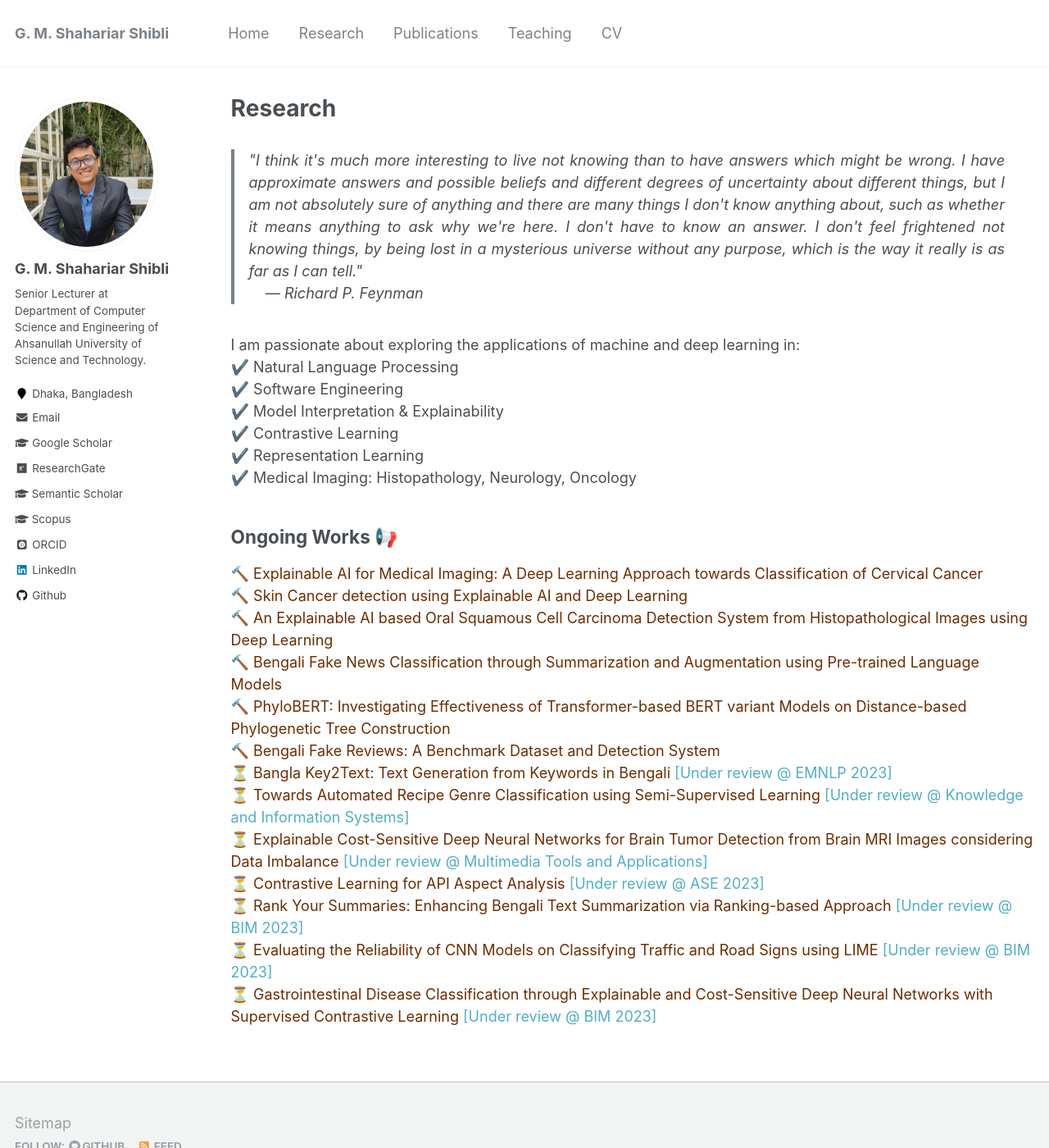
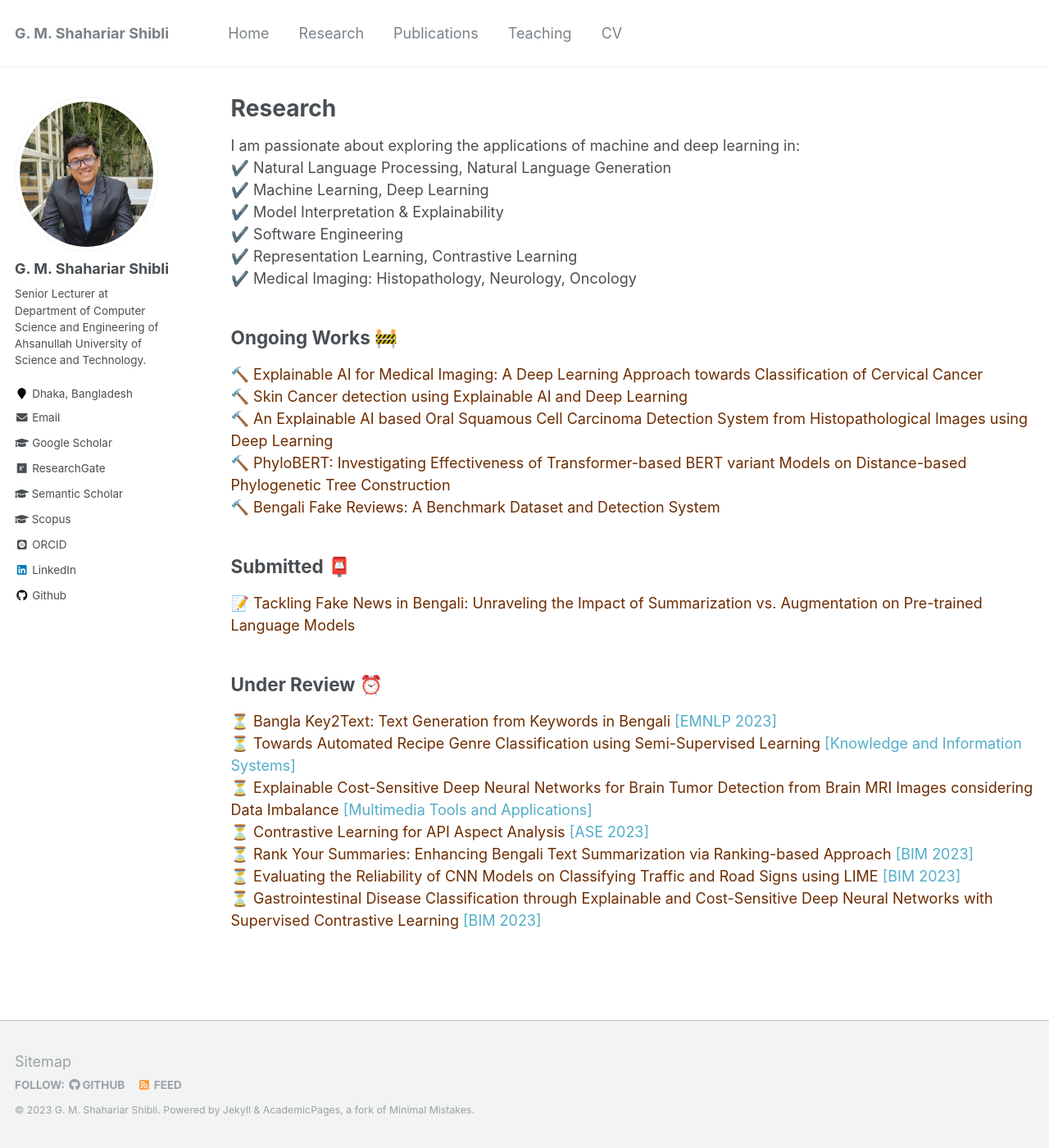
Before and after one commit to shahariar-shibli/shahariar-shibli.github.io, a Jekyll site: the page built from _pages/research.md, in a window 1280 px wide and 1400 px high. Shown: the whole window at 82% size. Built offline with Jekyll 4.4.1, drawn with Linux system fonts in a browser that asks for light colours; some web fonts are replaced.

Commit message:
Update research.md

```diff
--- a/_pages/research.md
+++ b/_pages/research.md
@@ -5,34 +5,30 @@ permalink: /research/
 author_profile: true
 ---
 
-> <p style="text-align:justify">"I think it's much more interesting to live not knowing than to have answers which might be wrong.
-I have approximate answers and possible beliefs and different degrees of uncertainty about different things,
-but I am not absolutely sure of anything and there are many things I don't know anything about,
-such as whether it means anything to ask why we're here. I don't have to know an answer.
-I don't feel frightened not knowing things, by being lost in a mysterious universe without any purpose,
- which is the way it really is as far as I can tell."<br>
- &nbsp;&nbsp;&nbsp; ― Richard P. Feynman</p>
-
 I am passionate about exploring the applications of machine and deep learning in:<br>
-✔️ Natural Language Processing <br>
+✔️ Natural Language Processing, Natural Language Generation <br>
+✔️ Machine Learning, Deep Learning <br>
+✔️ Model Interpretation & Explainability <br>
 ✔️ Software Engineering <br>
-✔️ Model Interpretation & Explainability <br>
-✔️ Contrastive Learning <br>
-✔️ Representation Learning <br>
+✔️ Representation Learning, Contrastive Learning <br>
 ✔️ Medical Imaging: Histopathology, Neurology, Oncology <br>
 
 
-## Ongoing Works 📢
+## Ongoing Works 🚧
 🔨 <span style="color:#6E2C00">Explainable AI for Medical Imaging: A Deep Learning Approach towards Classification of Cervical Cancer</span><br>
 🔨 <span style="color:#6E2C00">Skin Cancer detection using Explainable AI and Deep Learning</span><br>
 🔨 <span style="color:#6E2C00">An Explainable AI based Oral Squamous Cell Carcinoma Detection System from Histopathological Images using Deep Learning</span><br>
-🔨 <span style="color:#6E2C00">Bengali Fake News Classification through Summarization and Augmentation using Pre-trained Language Models</span><br>
 🔨 <span style="color:#6E2C00">PhyloBERT: Investigating Effectiveness of Transformer-based BERT variant Models on Distance-based Phylogenetic Tree Construction</span><br>
 🔨 <span style="color:#6E2C00">Bengali Fake Reviews: A Benchmark Dataset and Detection System</span><br>
-⏳ <span style="color:#6E2C00">Bangla Key2Text: Text Generation from Keywords in Bengali</span> [[Under review @ EMNLP 2023]](https://2023.emnlp.org/)<br>
-⏳ <span style="color:#6E2C00">Towards Automated Recipe Genre Classification using Semi-Supervised Learning</span> [[Under review @ Knowledge and Information Systems]](https://www.springer.com/journal/10115)<br>
-⏳ <span style="color:#6E2C00">Explainable Cost-Sensitive Deep Neural Networks for Brain Tumor Detection from Brain MRI Images considering Data Imbalance</span> [[Under review @ Multimedia Tools and Applications]](https://www.springer.com/journal/11042)<br>
-⏳ <span style="color:#6E2C00">Contrastive Learning for API Aspect Analysis</span> [[Under review @ ASE 2023]](https://conf.researchr.org/track/ase-2023/ase-2023-papers)<br>
-⏳ <span style="color:#6E2C00">Rank Your Summaries: Enhancing Bengali Text Summarization via Ranking-based Approach</span> [[Under review @ BIM 2023]](https://confbim.com/)<br>
-⏳ <span style="color:#6E2C00">Evaluating the Reliability of CNN Models on Classifying Traffic and Road Signs using LIME</span> [[Under review @ BIM 2023]](https://confbim.com/)<br>
-⏳ <span style="color:#6E2C00">Gastrointestinal Disease Classification through Explainable and Cost-Sensitive Deep Neural Networks with Supervised Contrastive Learning</span> [[Under review @ BIM 2023]](https://confbim.com/)<br>
+
+## Submitted 📮
+📝 <span style="color:#6E2C00">Tackling Fake News in Bengali: Unraveling the Impact of Summarization vs. Augmentation on Pre-trained Language Models</span><br>
+
+## Under Review ⏰
+⏳ <span style="color:#6E2C00">Bangla Key2Text: Text Generation from Keywords in Bengali</span> [[EMNLP 2023]](https://2023.emnlp.org/)<br>
+⏳ <span style="color:#6E2C00">Towards Automated Recipe Genre Classification using Semi-Supervised Learning</span> [[Knowledge and Information Systems]](https://www.springer.com/journal/10115)<br>
+⏳ <span style="color:#6E2C00">Explainable Cost-Sensitive Deep Neural Networks for Brain Tumor Detection from Brain MRI Images considering Data Imbalance</span> [[Multimedia Tools and Applications]](https://www.springer.com/journal/11042)<br>
+⏳ <span style="color:#6E2C00">Contrastive Learning for API Aspect Analysis</span> [[ASE 2023]](https://conf.researchr.org/track/ase-2023/ase-2023-papers)<br>
+⏳ <span style="color:#6E2C00">Rank Your Summaries: Enhancing Bengali Text Summarization via Ranking-based Approach</span> [[BIM 2023]](https://confbim.com/)<br>
+⏳ <span style="color:#6E2C00">Evaluating the Reliability of CNN Models on Classifying Traffic and Road Signs using LIME</span> [[BIM 2023]](https://confbim.com/)<br>
+⏳ <span style="color:#6E2C00">Gastrointestinal Disease Classification through Explainable and Cost-Sensitive Deep Neural Networks with Supervised Contrastive Learning</span> [[BIM 2023]](https://confbim.com/)<br>
```
